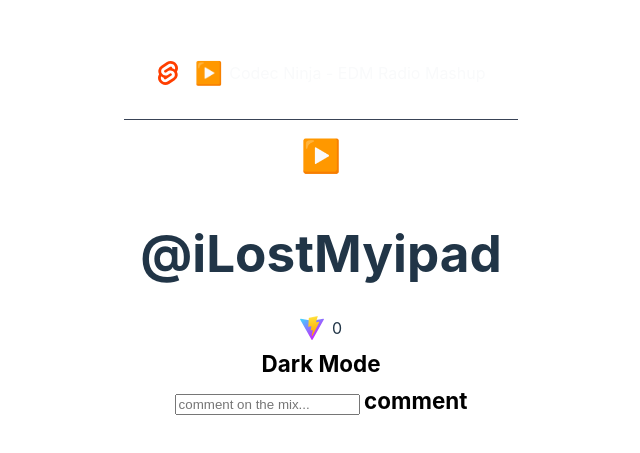
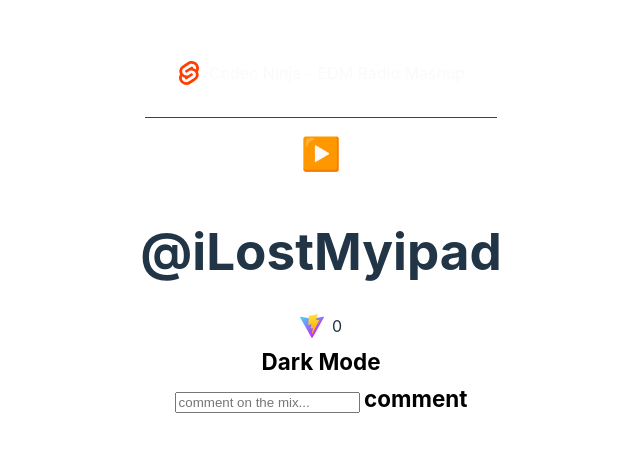
Before and after one commit to sudo-self/svelte-mp3, a Svelte app: page / in a window 1280 px wide. Shown: the part 195-648 px from the top of the page, without its empty margins (319-959 px from the left). Built offline with nearby package versions, Linux system fonts and the light colour scheme.

Commit message:
Update App.svelte
Signed-off-by: Sudo-Self <sudo-self@proton.me>

```diff
--- a/src/App.svelte
+++ b/src/App.svelte
@@ -119,9 +119,6 @@
     {#each playlist as song, index}
       <div class:playing={index === songPlayingIndex} class="song">
         <img src="/svelte.svg" alt="Book Icon" class="book-icon" />
-        <button data-index={index} on:click={playSelectedSong}>
-          {playingState === 'playing' && index === songPlayingIndex ? '⏯️' : '▶️'}
-        </button>
         <span>{song.name} - {song.artist}</span>
       </div>
     {/each}
```
